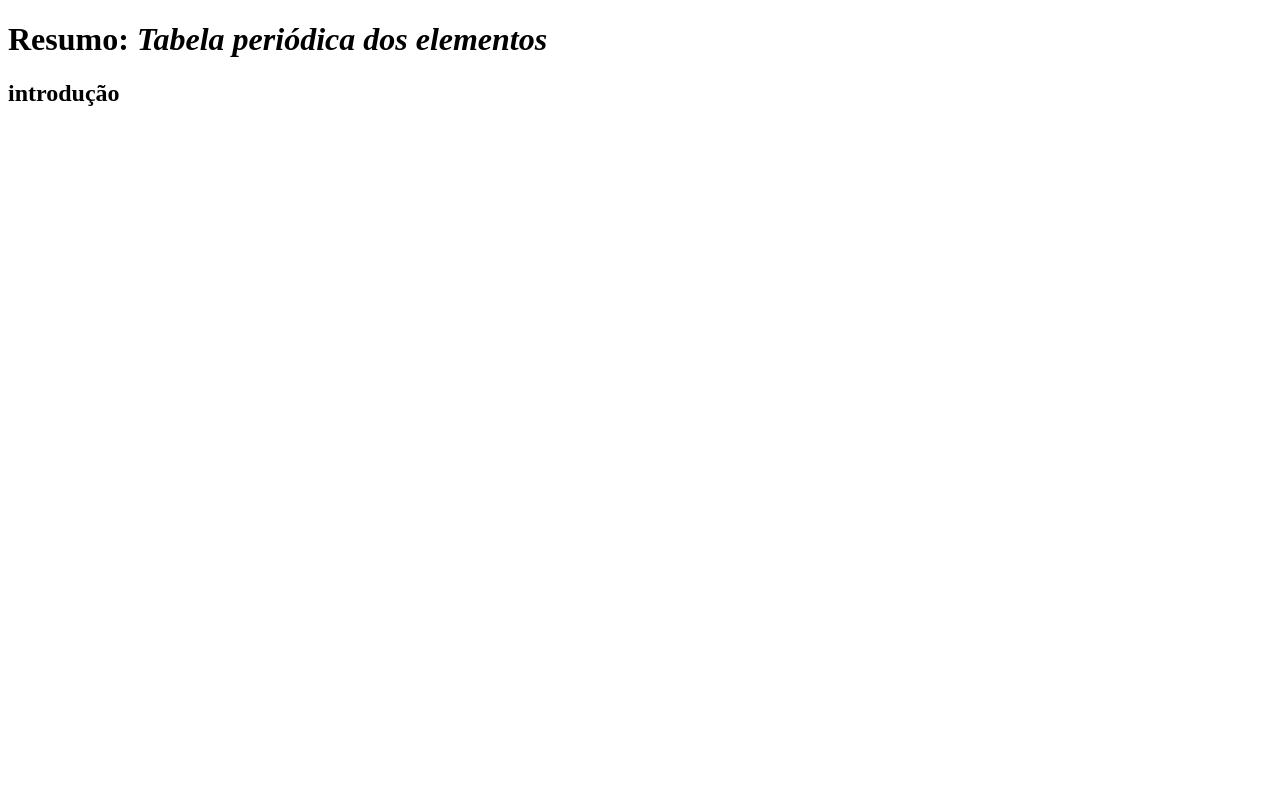
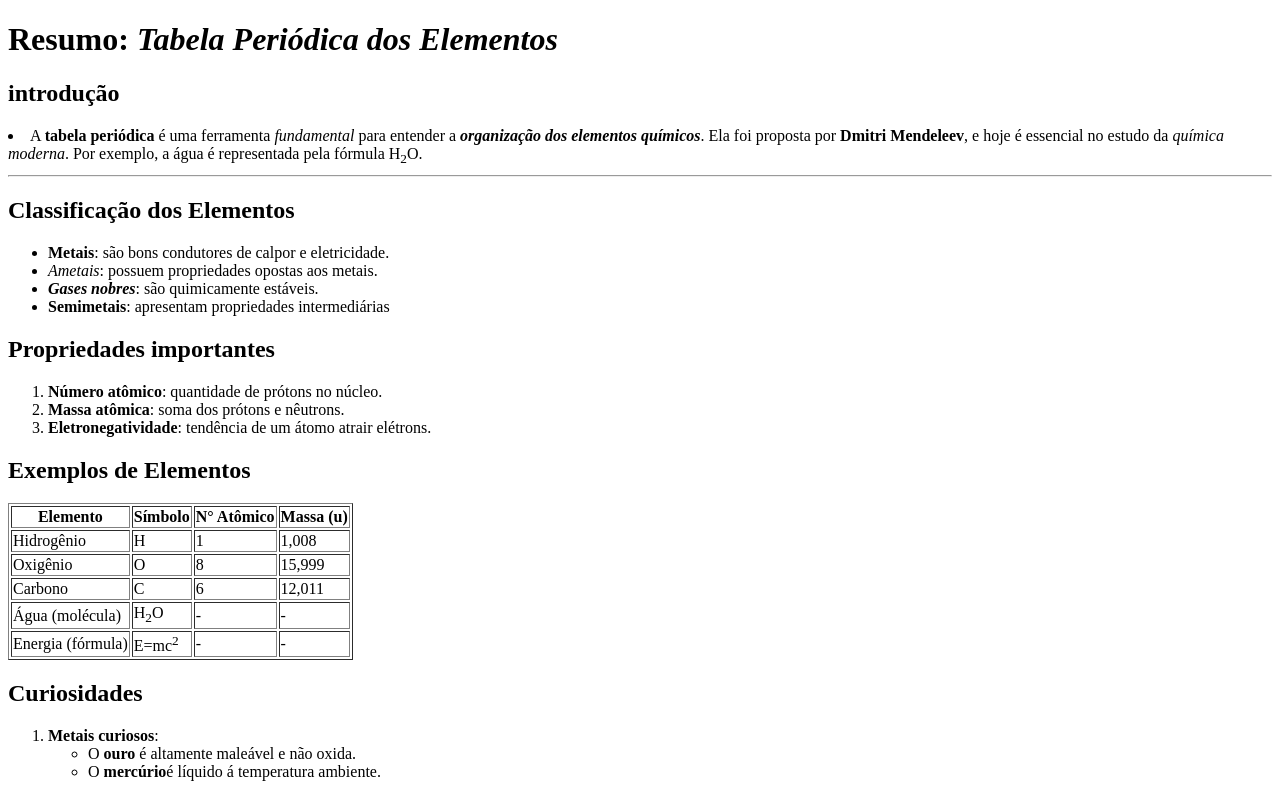
Before and after one commit to luizmiguel12e/peri-dica, a plain HTML site: page index.html in a window 1280 px wide. Drawn offline with Linux system fonts and the light colour scheme.

Commit message:
estrutura inicial

```diff
--- a/index.html
+++ b/index.html
@@ -6,12 +6,80 @@
     <title>tabela periodica</title>
 </head>
 <body>
-    <h1>Resumo: <em>Tabela periódica dos elementos</em></h1>
+    <h1>Resumo: <em>Tabela Periódica dos Elementos</em></h1>
     <h2>introdução</h2>
-    <h2></h2>
-    <h2></h2>
-    <h2></h2>
-    <h2></h2>
+    <li>A <b>tabela periódica</b> é uma ferramenta <em> fundamental</em> para entender a <b><em>organização dos elementos químicos</em></b>. Ela foi proposta por <b>Dmitri Mendeleev</b>, e hoje é essencial no estudo da <em>química moderna</em>. Por exemplo, a água é representada pela fórmula H<sub>2</sub>O.</h3></li>
+    <hr>
+    <h2>Classificação dos Elementos</h2>
+    <ul>
+        <li><b>Metais</b>: são bons condutores de calpor e eletricidade.</li>
+        <li><em>Ametais</em>: possuem propriedades opostas aos metais.</li>
+        <li><em><b>Gases nobres</b></em>: são quimicamente estáveis.</li>
+        <li><b>Semimetais</b>: apresentam propriedades intermediárias</li>
+    </ul>
+    <h2>Propriedades importantes</h2>
+    <ol>
+        <li><b> Número atômico</b>: quantidade de prótons no núcleo.</li>
+        <li><b>Massa atômica</b>: soma dos prótons e nêutrons.</li>
+        <li><b> Eletronegatividade</b>: tendência de um átomo atrair elétrons.</li>
+    </ol>
+    <h2>Exemplos de Elementos</h2>
+    <table border="1">
+        <tr>
+            <th><b>Elemento</b></th>
+            <th><b>Símbolo</b></th>
+            <th><b>N° Atômico</b></th>
+            <th><b>Massa (u)</b></th>
+        </tr>
+    <tbody>
+        <tr>
+            <td>Hidrogênio</td>
+            <td>H</td>
+            <td>1</td>
+            <td>1,008</td>
+        </tr>
+    </tbody>
+    <tbody>
+        <tr>
+            <td>Oxigênio</td>
+            <td>O</td>
+            <td>8</td>
+            <td>15,999</td>
+        </tr>
+    </tbody>
+    <tbody>
+        <tr>
+            <td>Carbono</td>
+            <td>C</td>
+            <td>6</td>
+            <td>12,011</td>
+        </tr>
+    </tbody>
+    <tbody>
+        <tr>
+            <td>Água (molécula)</td>
+            <td>H<sub>2</sub>O</td>
+            <td>-</td>
+            <td>-</td>
+        </tr>
+    </tbody>
+    <tbody>
+        <tr>
+            <td>Energia (fórmula)</td>
+            <td>E=mc<sup>2</sup></td>
+            <td>-</td>
+            <td>-</td>
+        </tr>
+    </tbody>
+    </table>
+    <h2>Curiosidades</h2>
+    <ol>
+
+          <li><b>Metais curiosos</b>:</li>
+        <ul>
+          <li>O <b>ouro</b> é altamente maleável e não oxida.</li>
+          <li>O <b>mercúrio</b>é líquido á temperatura ambiente.</li>
+        </ul>
     <h2></h2>
 </body>
 </html>
```
